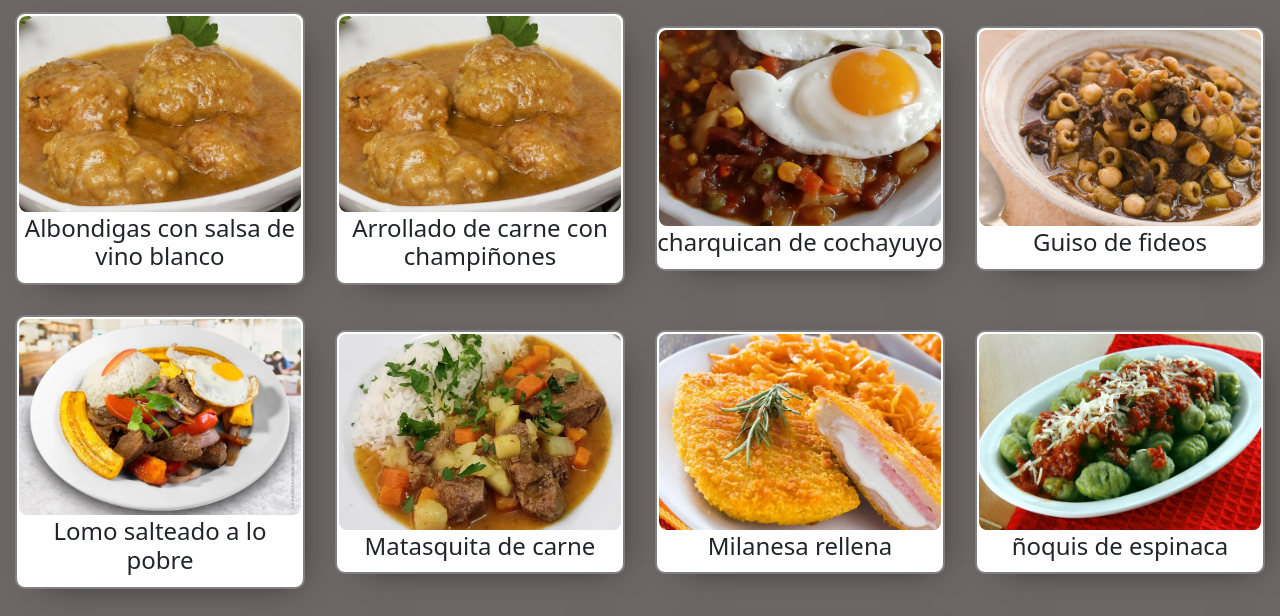
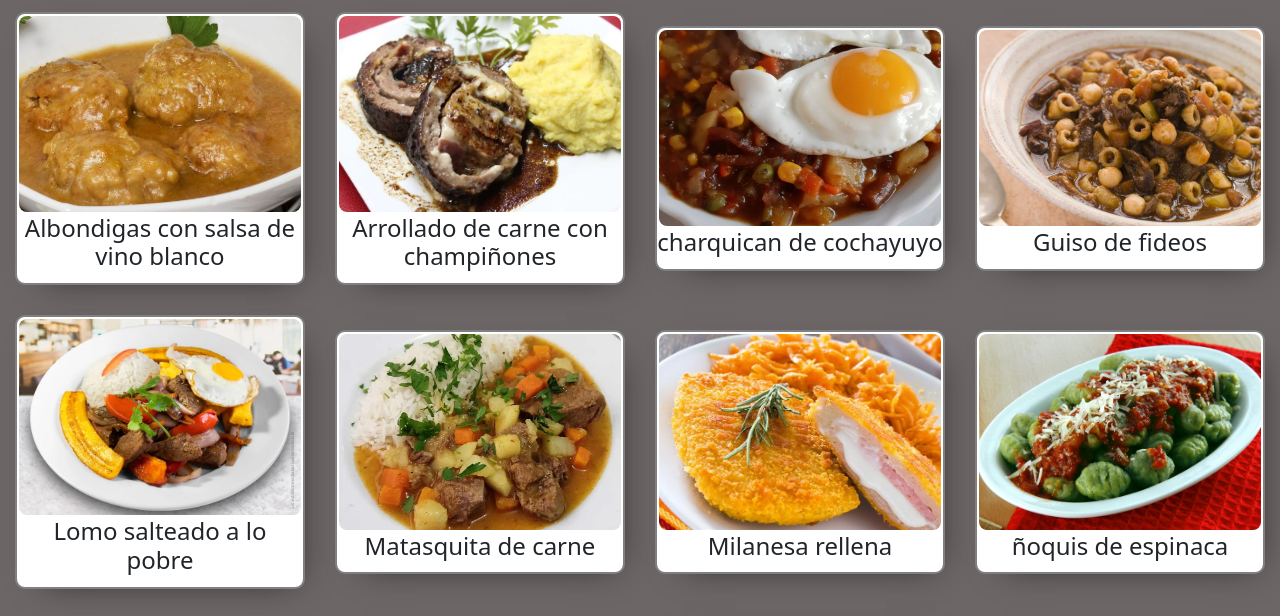
Before and after one commit to Themgar/proyecto_codo_a_codo, a plain HTML site: page Modelado/plato_fuerte.html in a window 1280 px wide. Shown: the part 117-733 px from the top of the page. Drawn offline with nearby package versions, Linux system fonts and the light colour scheme.

Commit message:
Redireccion de archivos

```diff
--- a/Modelado/plato_fuerte.html
+++ b/Modelado/plato_fuerte.html
@@ -41,7 +41,7 @@
 
       <div class="content-img">
         <a href="https://www.recetasgratis.net/receta-de-rollo-de-carne-en-salsa-de-champinones-57303.html" target="_blank">
-          <img src="../Estilos/imagenes/platosFuertes/albóndigas-en-salsa-de-vino-blanco.jpg" alt="Arrollado">
+          <img src="../Estilos/imagenes/platosFuertes/arrollado-de-carne-con-champinones.jpg" alt="Arrollado">
         </a>
         <div class="nombre-receta">
           <h2>Arrollado de carne con champiñones</h2>
```
